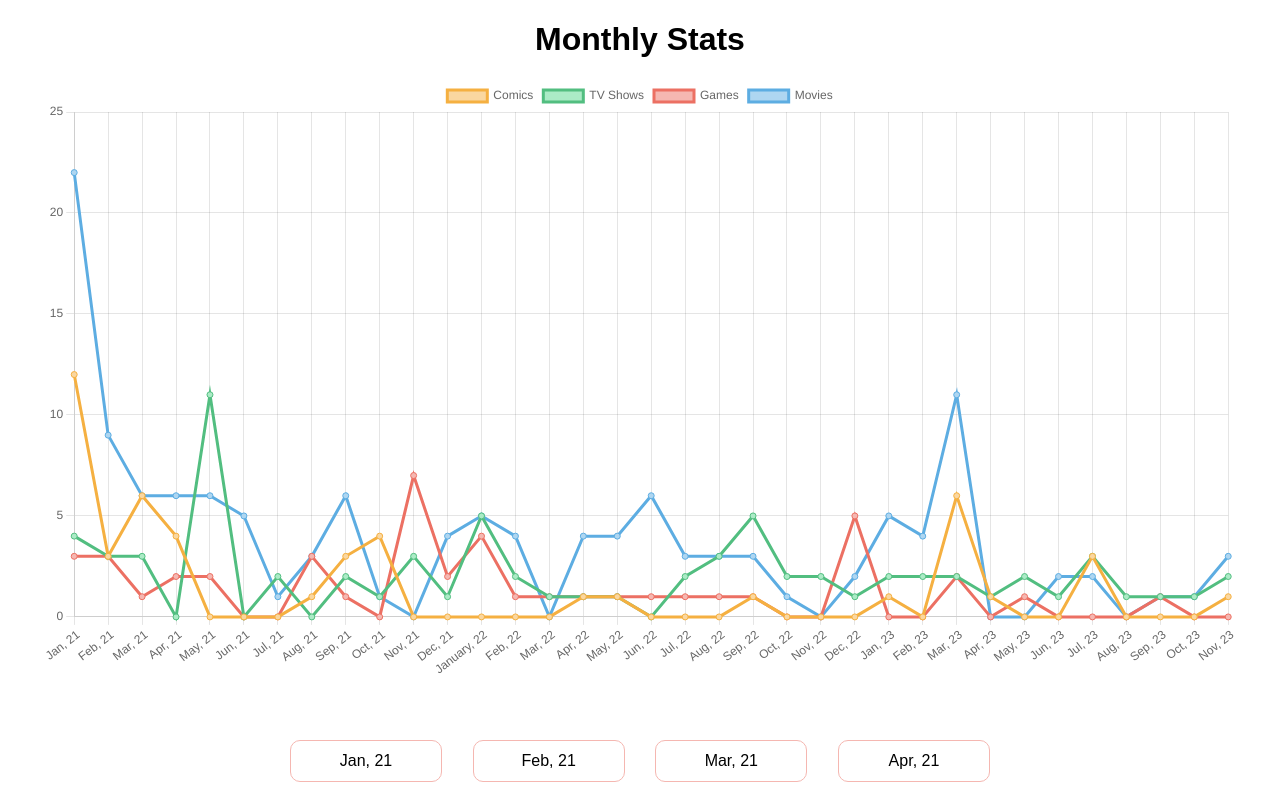
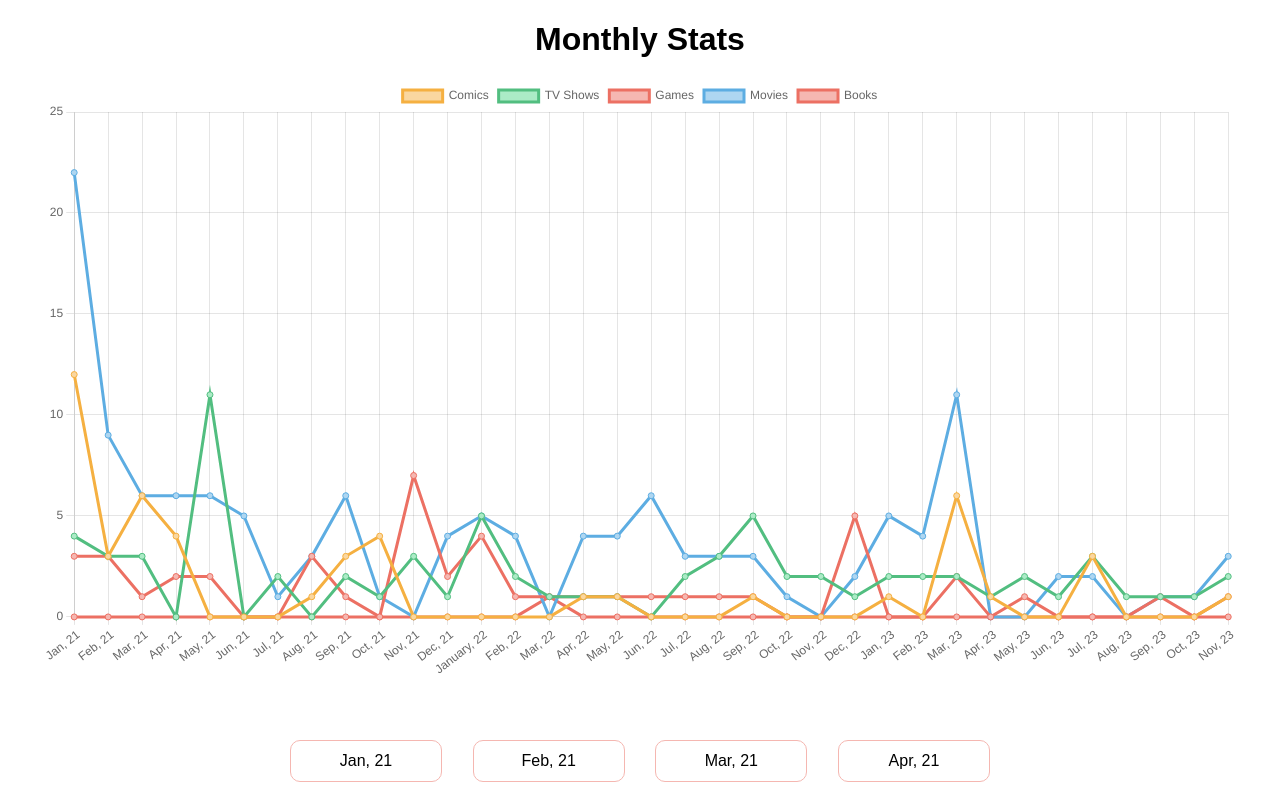
Before and after one commit to maxim-berdnikov/geek-stats, a React (Create React App) app: page / in a window 1280 px wide. Shown: the top 800 px of the page. Built offline with nearby package versions, Linux system fonts and the light colour scheme.

Commit message:
Добавить на график книги

```diff
--- a/src/Components/ChartElement.tsx
+++ b/src/Components/ChartElement.tsx
@@ -83,6 +83,12 @@ const showedData = [
     borderColor: colors.movies.line,
     backgroundColor: colors.movies.bg,
   },
+  {
+    label: "Books",
+    data: DB.map((month) => month.content.books.length),
+    borderColor: colors.books.line,
+    backgroundColor: colors.books.bg,
+  },
 ];
 
 const labels = DB.map((month) => month.month);
@@ -93,7 +99,6 @@ export const data = {
 };
 
 export function ChartElement() {
-
   return (
     <div className="canvas-container">
       {/* @ts-ignore */}
```
